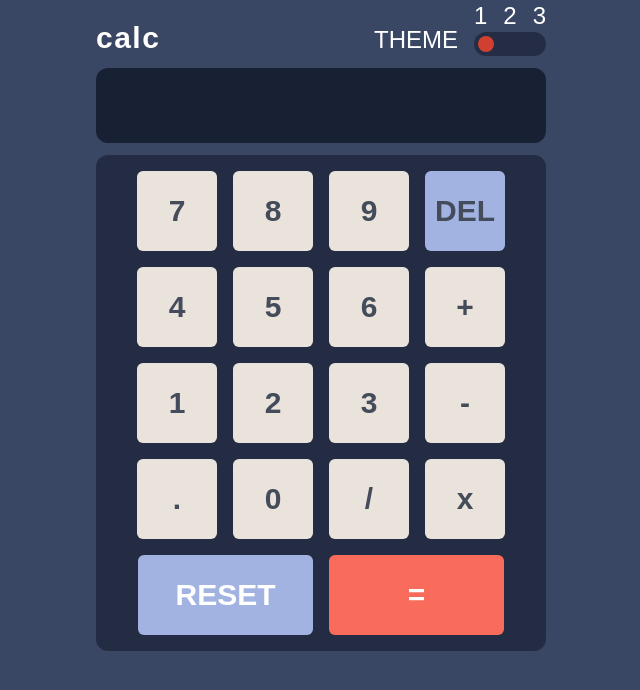
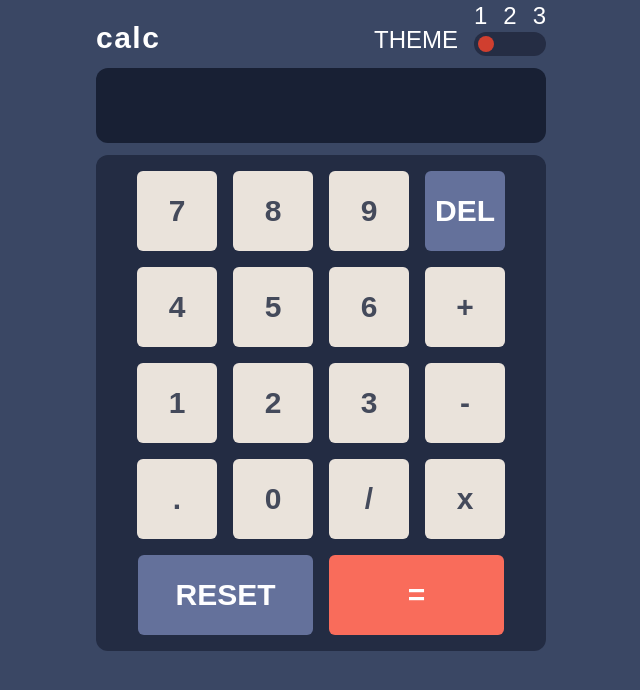
Before and after one commit to RiyazSyed8790/solution, a React (Create React App) app: page / in a window 1280 px wide. Shown: the top 690 px of the page, without its empty margins (319-959 px from the left). Built offline with nearby package versions, Linux system fonts and the light colour scheme.

Commit message:
Completed adding 3 themes

```diff
--- a/src/App.js
+++ b/src/App.js
@@ -6,7 +6,7 @@ function App() {
   const [num,setNum] = React.useState("");
   const [screen,setScreen] = React.useState("");
   const [oper,setOper] = React.useState([0]);
-  const keys=[{val:"7",col:"#EAE3DB"},{val:"8",col:"#EAE3DB"},{val:"9",col:"#EAE3DB"},{val:"DEL",col:"#A2B3E1"},{val:"4",col:"#EAE3DB"},{val:"5",col:"#EAE3DB"},{val:"6",col:"#EAE3DB"},{val:"+",col:"#EAE3DB"},{val:"1",col:"#EAE3DB"},{val:"2",col:"#EAE3DB"},{val:"3",col:"#EAE3DB"},{val:"-",col:"#EAE3DB"},{val:".",col:"#EAE3DB"},{val:"0",col:"#EAE3DB"},{val:"/",col:"#EAE3DB"},{val:"x",col:"#EAE3DB"},{val:"RESET",col:"#A2B3E1"},{val:"=",col:"#F96C5B"}];
+  const [keys,setKeys]=React.useState([{val:"7",col:"#EAE3DB",text:"#444A5B"},{val:"8",col:"#EAE3DB",text:"#444A5B"},{val:"9",col:"#EAE3DB",text:"#444A5B"},{val:"DEL",col:"#64719B",text:"#FEFEFF"},{val:"4",col:"#EAE3DB",text:"#444A5B"},{val:"5",col:"#EAE3DB",text:"#444A5B"},{val:"6",col:"#EAE3DB",text:"#444A5B"},{val:"+",col:"#EAE3DB",text:"#444A5B"},{val:"1",col:"#EAE3DB",text:"#444A5B"},{val:"2",col:"#EAE3DB",text:"#444A5B"},{val:"3",col:"#EAE3DB",text:"#444A5B"},{val:"-",col:"#EAE3DB",text:"#444A5B"},{val:".",col:"#EAE3DB",text:"#444A5B"},{val:"0",col:"#EAE3DB",text:"#444A5B"},{val:"/",col:"#EAE3DB",text:"#444A5B"},{val:"x",col:"#EAE3DB",text:"#444A5B"},{val:"RESET",col:"#64719B",text:"#FEFEFF"},{val:"=",col:"#F96C5B",text:"#FEFEFF"}]);
   //const keys=["7","8","9","DEL","4","5","6","+","1","2","3","-",".","0","/","x","RESET","="];
   function calculator(str){
     let action="";
@@ -31,6 +31,8 @@ function App() {
       case "/":
         ans = oper[len-1]/parseFloat(num);
         break;
+      default:
+        console.log("ntng to run");
     }
     setNum("");
     return ans;
@@ -73,7 +75,7 @@ function App() {
         });
         break;
       default:
-        if(screen===NaN||screen===Infinity){
+        if(screen===Infinity){
           setNum("");
           setScreen("");
           alert("I beg you please don't try to get Infinity 😭. Hit Reset Now!");
@@ -91,17 +93,109 @@ function App() {
         break;
     }
   }
+  function loader(e){
+    console.log(e," is active?");
+    switch(e){
+      case 1:
+        setKeys((prev)=>{
+          return prev.map(each=>{
+            if(each.val==="DEL"||each.val==="="||each.val==="RESET"){
+              if(each.val==="="){
+                return {
+                  ...each,
+                  col:"#F96C5B",
+                  text:"white"
+                }
+              }
+              else{
+                return {
+                  ...each,
+                  col:"#64719B"
+                }
+              }
+            }
+            else{
+              return {
+                ...each,
+                text:"#444A5B",
+                col:"#EAE3DB"
+              }
+            }
+          })
+        })
+        break;
+      case 2:
+        setKeys((prev)=>{
+       return prev.map(each=>{
+          if(each.val==="DEL"||each.val==="="||each.val==="RESET"){
+            if(each.val==="="){
+              return {
+                ...each,
+                col:"#F78E39",
+                text:"white"
+              }
+            }
+            else{
+              return {
+                ...each,
+                col:"#388187"
+              }
+            }
+          }
+          else{
+            return {
+              ...each,
+              col:"#E5E4E0",
+              text:"#36352D"
+            }
+          }
+        })
+        })
+        break;
+      case 3:
+        setKeys((prev)=>{
+          return prev.map(each=>{
+             if(each.val==="DEL"||each.val==="="||each.val==="RESET"){
+               if(each.val==="="){
+                 return {
+                   ...each,
+                   col:"#00DECF",
+                   text:"#32958A"
+                 }
+               }
+               else{
+                 return {
+                   ...each,
+                   col:"#56077C",
+                   text:"white"
+                 }
+               }
+             }
+             else{
+               return {
+                ...each,
+                col:"#331B4D",
+                text:"#FEE541"
+               };
+             }
+           })
+           })
+           break;
+      default:
+        console.log("Nope...");
+    }
+  }
   return (
     <main id="backdrop" className='App overflow-y-scroll flex justify-center items-center w-screen h-screen text-white bg-[#3a4764] text-2xl'>
       <div className='main w-[350px] h-full sm:w-[450px]'>
-        <HeadCalc />
+        <HeadCalc load={loader} />
         <section id="screen" className='screen rounded-xl tracking-wider sparta roundec-xl my-3 px-4 flex justify-end items-center h-[75px] text-3xl font-semibold bg-[#182034]'>
           {screen}
         </section>
         <section id="keypad" className='keys sparta flex flex-wrap py-2 justify-center bg-[#232c43] rounded-xl'>
           {keys.map((each)=>{
-            return (each.val==="RESET" || each.val==="=") ? (<Buttons key={each.val} color={each.col} click={buttonClick} val={each.val} wid={true} />) :
-            (<Buttons color={each.col} key={each.val} click={buttonClick} val={each.val} wid={false} />)
+            return (each.val==="RESET" || each.val==="=") ? (<Buttons key={each.val} text={each.text} color={each.col} click={buttonClick} val={each.val} wid={true} />) :
+            (<Buttons color={each.col} text={each.text} key={each.val} click={buttonClick} val={each.val} wid={false} />)
           })}
         </section>
       </div>
--- a/src/Components/Buttons.jsx
+++ b/src/Components/Buttons.jsx
@@ -3,7 +3,7 @@ function Buttons(props){
     return (
     <button id={props.val}
     onClick={()=>props.click(props.val)}
-    style={props.wid?(window.innerWidth>500?{width:"175px",backgroundColor:props.color,color:"white"}:{width:"145px",backgroundColor:props.color,color:"white"}):{width:"",backgroundColor:props.color}}
+    style={props.wid?(window.innerWidth>500?{width:"175px",backgroundColor:props.color,color:props.text}:{width:"145px",backgroundColor:props.color,color:props.text}):{width:"",backgroundColor:props.color,color:props.text}}
      className=" w-16 h-16 md:h-20 md:w-20 mx-2 my-2 font-semibold text-[#444b5a]  text-center rounded-md text-3xl">
     {props.val}
     </button>
--- a/src/Components/HeadCalc.jsx
+++ b/src/Components/HeadCalc.jsx
@@ -1,5 +1,6 @@
+import { getElementError } from "@testing-library/react";
 import React from "react";
-export default function HeadCalc(){
+export default function HeadCalc(props){
     const [act,setAct] = React.useState(1);
   let inLineStyle = {
     visibility:"visible"
@@ -17,22 +18,57 @@ export default function HeadCalc(){
         document.getElementById("keypad").classList.remove("bg-[#D3CDCD]");
         document.getElementById("slider").classList.remove("bg-[#D3CDCD]");
         document.getElementById("screen").classList.remove("bg-[#EEEEEE]");
+        //rem case 3
+        document.getElementById("backdrop").classList.remove("bg-[#17062A]","text-[#FAE036]");
+        document.getElementById("keypad").classList.remove("bg-[#1E0836]");
+        document.getElementById("slider").classList.remove("bg-[#1E0836]");
+        document.getElementById("screen").classList.remove("bg-[#1E0836]");
         break;
+
 
       case 2:
         document.getElementById("backdrop").classList.add("bg-[#E6E6E6]","text-[#3F3F35]");
         document.getElementById("keypad").classList.add("bg-[#D3CDCD]");
         document.getElementById("slider").classList.add("bg-[#D3CDCD]");
         document.getElementById("screen").classList.add("bg-[#EEEEEE]");
+        //rem case 1
+        document.getElementById("backdrop").classList.remove("bg-[#3a4764]","text-white");
+        document.getElementById("keypad").classList.remove("bg-[#232c43]");
+        document.getElementById("slider").classList.remove("bg-[#252D44]");
+        document.getElementById("screen").classList.remove("bg-[#182034]");
+        //rem case 3
+        document.getElementById("backdrop").classList.remove("bg-[#17062A]","text-[#FAE036]");
+        document.getElementById("keypad").classList.remove("bg-[#1E0836]");
+        document.getElementById("slider").classList.remove("bg-[#1E0836]");
+        document.getElementById("screen").classList.remove("bg-[#1E0836]");
         break;
 
+      case 3:
+        document.getElementById("backdrop").classList.add("bg-[#17062A]","text-[#FAE036]");
+        document.getElementById("keypad").classList.add("bg-[#1E0836]");
+        document.getElementById("slider").classList.add("bg-[#1E0836]");
+        document.getElementById("screen").classList.add("bg-[#1E0836]");
+        //rem case 1
+        document.getElementById("backdrop").classList.remove("bg-[#3a4764]","text-white");
+        document.getElementById("keypad").classList.remove("bg-[#232c43]");
+        document.getElementById("slider").classList.remove("bg-[#252D44]");
+        document.getElementById("screen").classList.remove("bg-[#182034]");
+        //rem case 2
+        document.getElementById("backdrop").classList.remove("bg-[#E6E6E6]","text-[#3F3F35]");
+        document.getElementById("keypad").classList.remove("bg-[#D3CDCD]");
+        document.getElementById("slider").classList.remove("bg-[#D3CDCD]");
+        document.getElementById("screen").classList.remove("bg-[#EEEEEE]");
+        break;
       default:
-        console.log("Run bitch run!!");
+        console.log("ntng to run");
         break;
     }
   }
+  React.useEffect(function(){
+   props.load(act);
+  },[act]);
     return(
-        <section className='head flex justify-between items-end'>
+        <section  className='head flex justify-between items-end'>
         <h2 className='text-3xl font-semibold barlow tracking-wider '>calc</h2>
         <div className='flex items-end'>
           <h2 className='text-2xl barlow mx-4'>THEME</h2>
```
